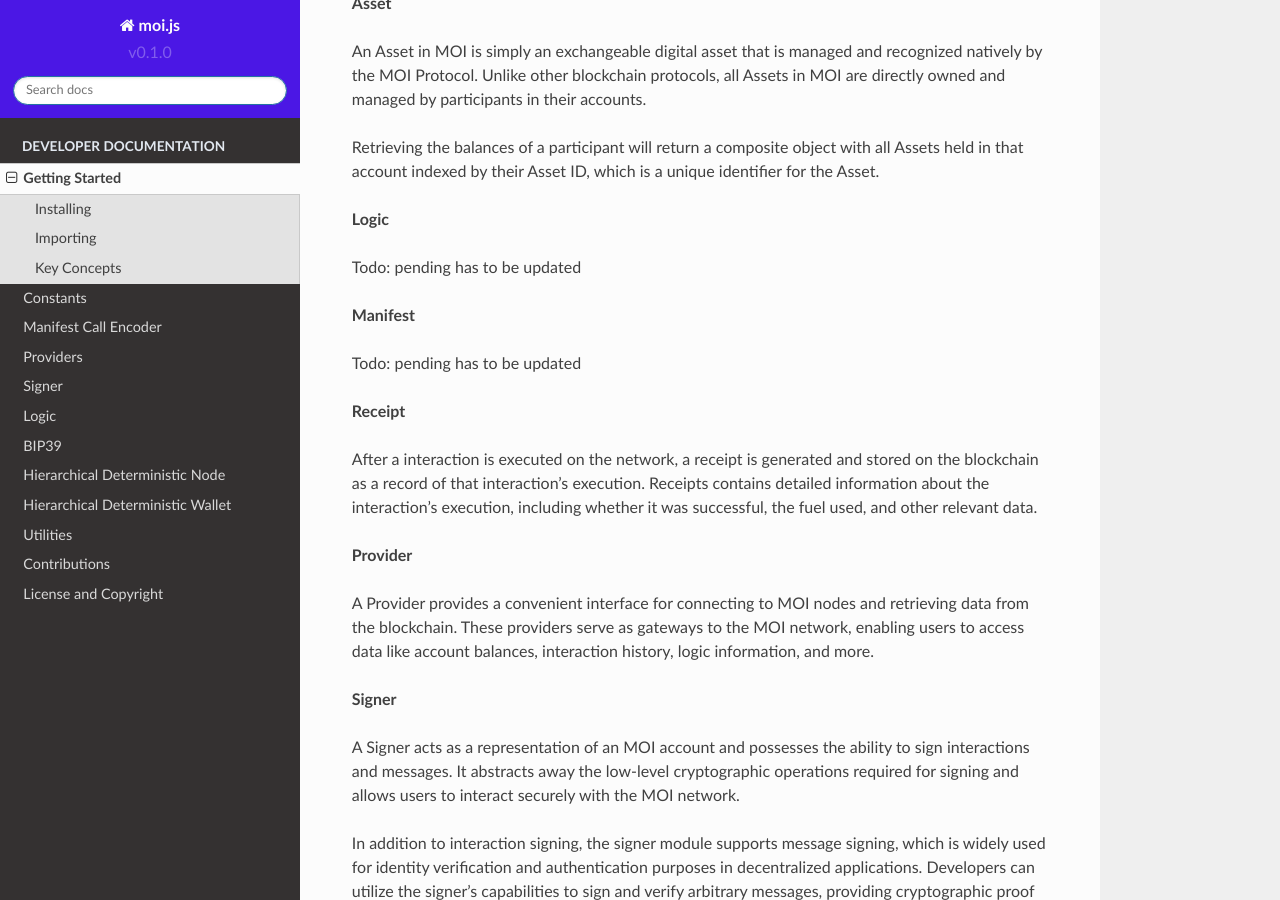
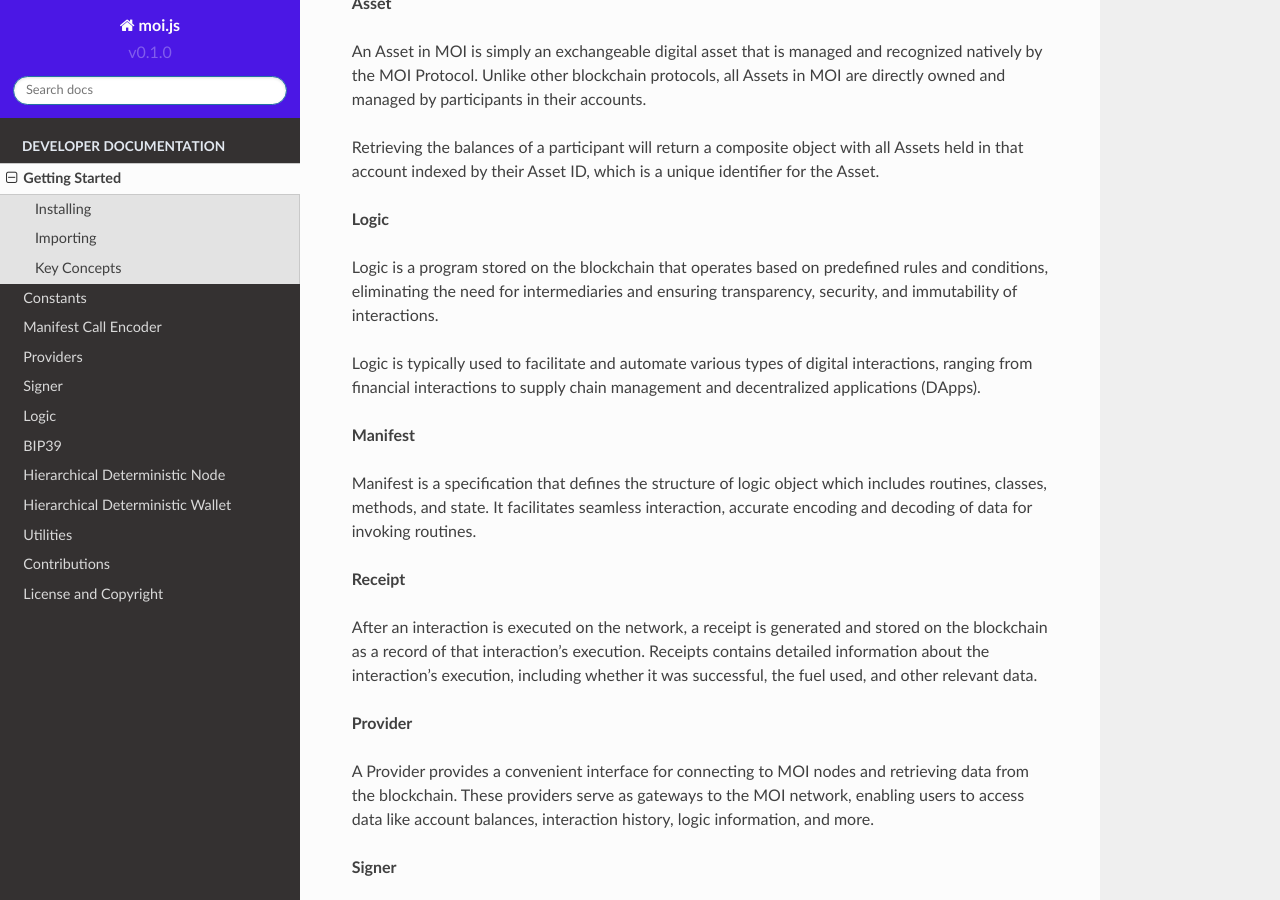
Before and after one commit to sarvalabs/js-moi-sdk, a Sphinx documentation site: the page built from docs/source/getting-started.rst, in a window 1280 px wide and 900 px high, scrolled down 1161 px. Built offline with Sphinx 7.4.7 and the Read the Docs theme 2.0.0, drawn with Linux system fonts in a browser that asks for light colours.

Commit message:
refactor: updated getting started pending info in docs

```diff
--- a/docs/source/getting-started.rst
+++ b/docs/source/getting-started.rst
@@ -67,15 +67,23 @@ unique identifier for the Asset.
 
 **Logic**
 
-Todo: pending has to be updated
+Logic is a program stored on the blockchain that operates based on predefined
+rules and conditions, eliminating the need for intermediaries and ensuring
+transparency, security, and immutability of interactions.
+
+Logic is typically used to facilitate and automate various types of digital
+interactions, ranging from financial interactions to supply chain management and
+decentralized applications (DApps).
 
 **Manifest**
 
-Todo: pending has to be updated
+Manifest is a specification that defines the structure of logic object which
+includes routines, classes, methods, and state. It facilitates seamless
+interaction, accurate encoding and decoding of data for invoking routines.
 
 **Receipt**
 
-After a interaction is executed on the network, a receipt is generated and
+After an interaction is executed on the network, a receipt is generated and
 stored on the blockchain as a record of that interaction's execution. Receipts
 contains detailed information about the interaction's execution, including
 whether it was successful, the fuel used, and other relevant data.
```
Also changed, not shown: README.md (+2 -2 lines), docs/source/bip39.rst (+4 -4 lines), packages/moi-wallet/README.md, packages/moi/README.md.
